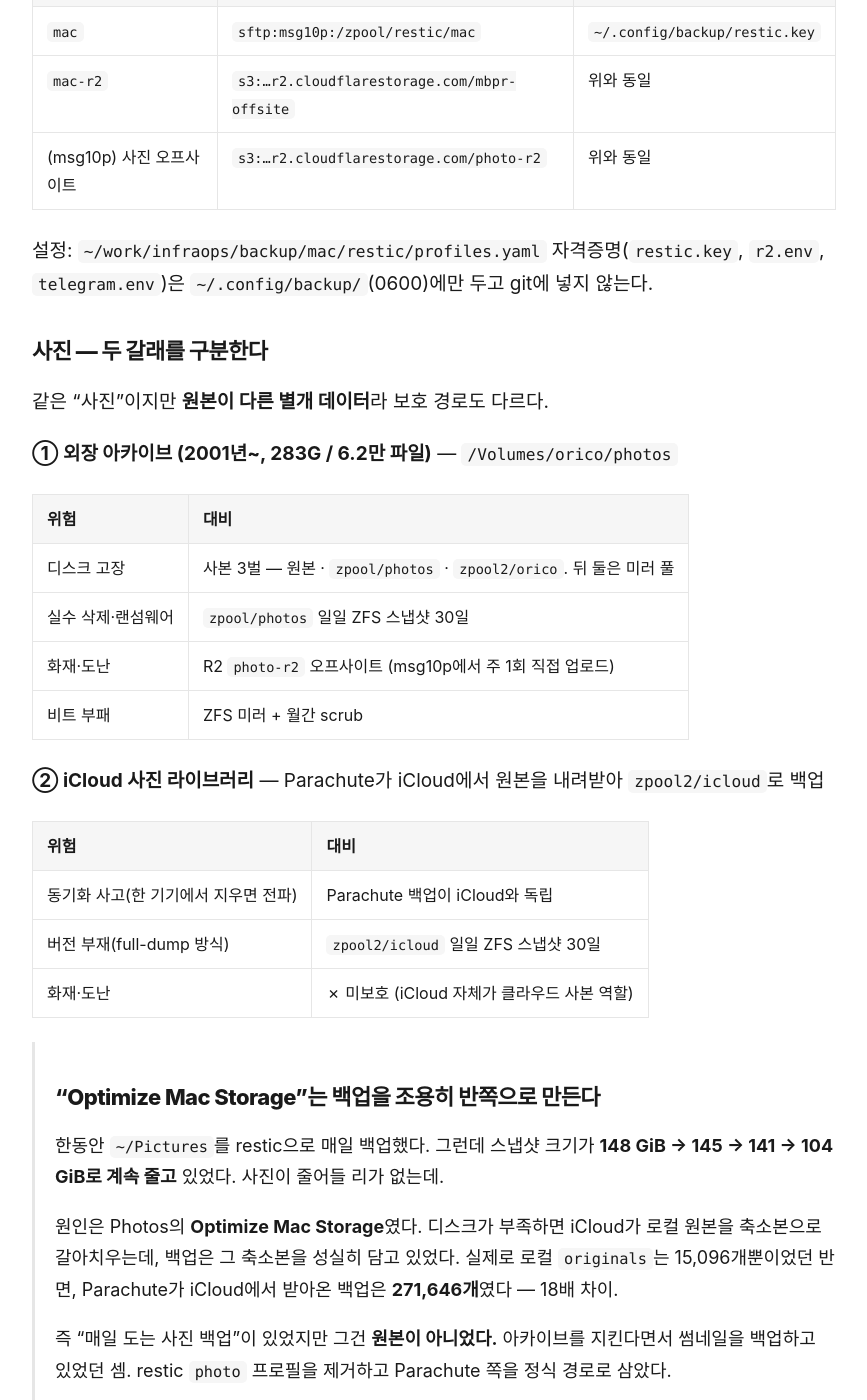
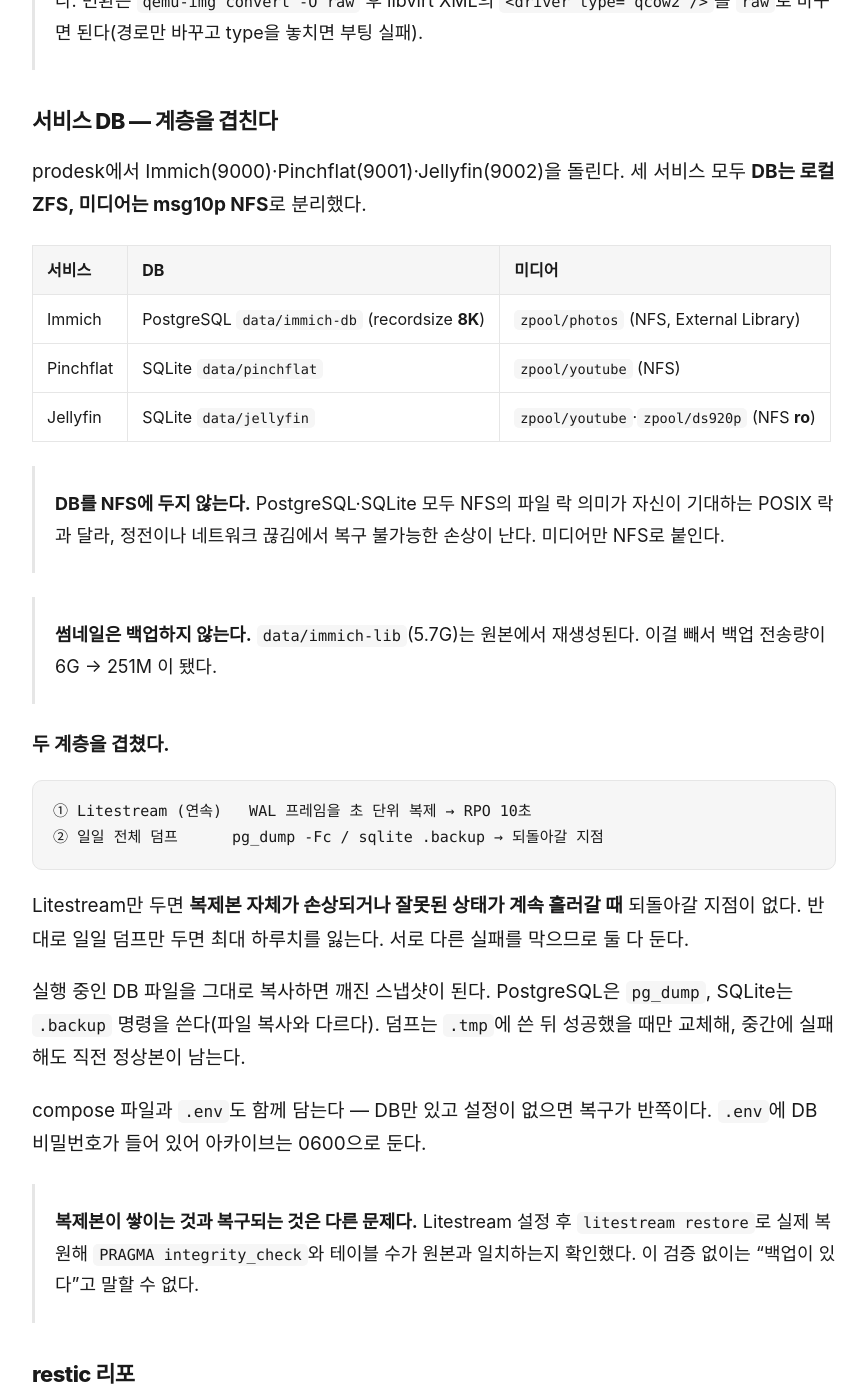
Before and after one commit to seongilp/homelab, a Jekyll site: the page built from docs/backup.md, in a window 1280 px wide and 1400 px high, scrolled down 5289 px. Shown: the whole window, without its empty margins (206-1073 px from the left). Built offline with Jekyll 4.4.1, drawn with Linux system fonts in a browser that asks for light colours; our own code applies the rules of GitHub Pages for plain Markdown files; some of the changed text lies outside the part shown.

Commit message:
docs: prodesk 서비스 DB 백업 체계 + Litestream 연속 복제 기록
- Immich/Pinchflat/Jellyfin 구성: DB는 로컬 ZFS, 미디어는 msg10p NFS
  · NFS 위 PostgreSQL/SQLite 는 파일 락 의미가 달라 손상 위험
  · immich-lib(썸네일 5.7G) 제외 → 전송량 6G → 251M
- 두 계층을 겹친 이유: Litestream(RPO 10초) + 일일 전체 덤프(되돌아갈 지점)
- pg_dump -Fc / sqlite .backup, .tmp 후 원자적 교체
- litestream restore 로 실제 복원 검증 (integrity_check + 테이블 수 대조)
- storage: data 풀 recordsize 를 워크로드별로 분리(8K/64K/1M) 기록

````diff
--- a/docs/backup.md
+++ b/docs/backup.md
@@ -15,6 +15,7 @@
 |------|------|--------------|
 | 1 | **rsync** 평문 미러 | 원본 디스크 고장. 백업 도구 없이도 파일을 바로 꺼낼 수 있다 |
 | 2 | **restic** 스냅샷 | 실수 삭제·덮어쓰기. 과거 시점으로 되돌린다 |
+| 2' | **Litestream** 연속 복제 | DB의 최근 변경분. 주기적 덤프 사이의 공백(RPO)을 메운다 |
 | 3 | **ZFS 스냅샷** | 미러링된 사고. `rsync --delete`가 전파한 삭제를 되돌린다 |
 | 4 | **오프사이트**(S3 호환) | 화재·도난·집 단위 손실 |
 | 5 | **ZFS 미러 + 월간 scrub** | 디스크 고장·비트 부패 |
@@ -104,6 +105,8 @@
 
 | 시각 | 잡 | 내용 |
 |------|-----|------|
+| 상시 | **Litestream** | SQLite WAL 연속 복제 → `data/litestream` (RPO 10초) |
+| 매일 04:00 | `db-backup.sh` | 서비스 DB 덤프 + Litestream 복제본 → `msg10p:zpool/backup/prodesk-{db,litestream}` |
 | 매일 04:30 | `vm-backup.sh` | `data/vms` → `msg10p:zpool/backup/prodesk-vms` (ZFS 증분) |
 
 VM 이미지는 파일 rsync보다 **`zfs send`가 압도적으로 낫다.** 초기 전체 전송은 112 GiB로
@@ -131,6 +134,45 @@
 > 같은 일을 두 번 하면서 쓰기 증폭이 생긴다. raw로 두면 스냅샷·압축·sparse를 ZFS가
 > 전담해 계층이 하나로 정리된다. 변환은 `qemu-img convert -O raw` 후 libvirt XML의
 > `<driver type='qcow2'/>`를 `raw`로 바꾸면 된다(경로만 바꾸고 type을 놓치면 부팅 실패).
+
+### 서비스 DB — 계층을 겹친다
+
+prodesk에서 Immich(9000)·Pinchflat(9001)·Jellyfin(9002)을 돌린다. 세 서비스 모두
+**DB는 로컬 ZFS, 미디어는 msg10p NFS**로 분리했다.
+
+| 서비스 | DB | 미디어 |
+|--------|-----|--------|
+| Immich | PostgreSQL `data/immich-db` (recordsize **8K**) | `zpool/photos` (NFS, External Library) |
+| Pinchflat | SQLite `data/pinchflat` | `zpool/youtube` (NFS) |
+| Jellyfin | SQLite `data/jellyfin` | `zpool/youtube`·`zpool/ds920p` (NFS **ro**) |
+
+> **DB를 NFS에 두지 않는다.** PostgreSQL·SQLite 모두 NFS의 파일 락 의미가 자신이 기대하는
+> POSIX 락과 달라, 정전이나 네트워크 끊김에서 복구 불가능한 손상이 난다. 미디어만 NFS로 붙인다.
+
+> **썸네일은 백업하지 않는다.** `data/immich-lib`(5.7G)는 원본에서 재생성된다.
+> 이걸 빼서 백업 전송량이 6G → 251M 이 됐다.
+
+**두 계층을 겹쳤다.**
+
+```
+① Litestream (연속)   WAL 프레임을 초 단위 복제 → RPO 10초
+② 일일 전체 덤프      pg_dump -Fc / sqlite .backup → 되돌아갈 지점
+```
+
+Litestream만 두면 **복제본 자체가 손상되거나 잘못된 상태가 계속 흘러갈 때** 되돌아갈
+지점이 없다. 반대로 일일 덤프만 두면 최대 하루치를 잃는다. 서로 다른 실패를 막으므로
+둘 다 둔다.
+
+실행 중인 DB 파일을 그대로 복사하면 깨진 스냅샷이 된다. PostgreSQL은 `pg_dump`,
+SQLite는 `.backup` 명령을 쓴다(파일 복사와 다르다). 덤프는 `.tmp`에 쓴 뒤 성공했을 때만
+교체해, 중간에 실패해도 직전 정상본이 남는다.
+
+compose 파일과 `.env`도 함께 담는다 — DB만 있고 설정이 없으면 복구가 반쪽이다.
+`.env`에 DB 비밀번호가 들어 있어 아카이브는 0600으로 둔다.
+
+> **복제본이 쌓이는 것과 복구되는 것은 다른 문제다.** Litestream 설정 후
+> `litestream restore`로 실제 복원해 `PRAGMA integrity_check`와 테이블 수가
+> 원본과 일치하는지 확인했다. 이 검증 없이는 "백업이 있다"고 말할 수 없다.
 
 ### restic 리포
 
````
Also changed, not shown: README.md (+1 -1 lines), docs/storage.md (+11 -1 lines).
